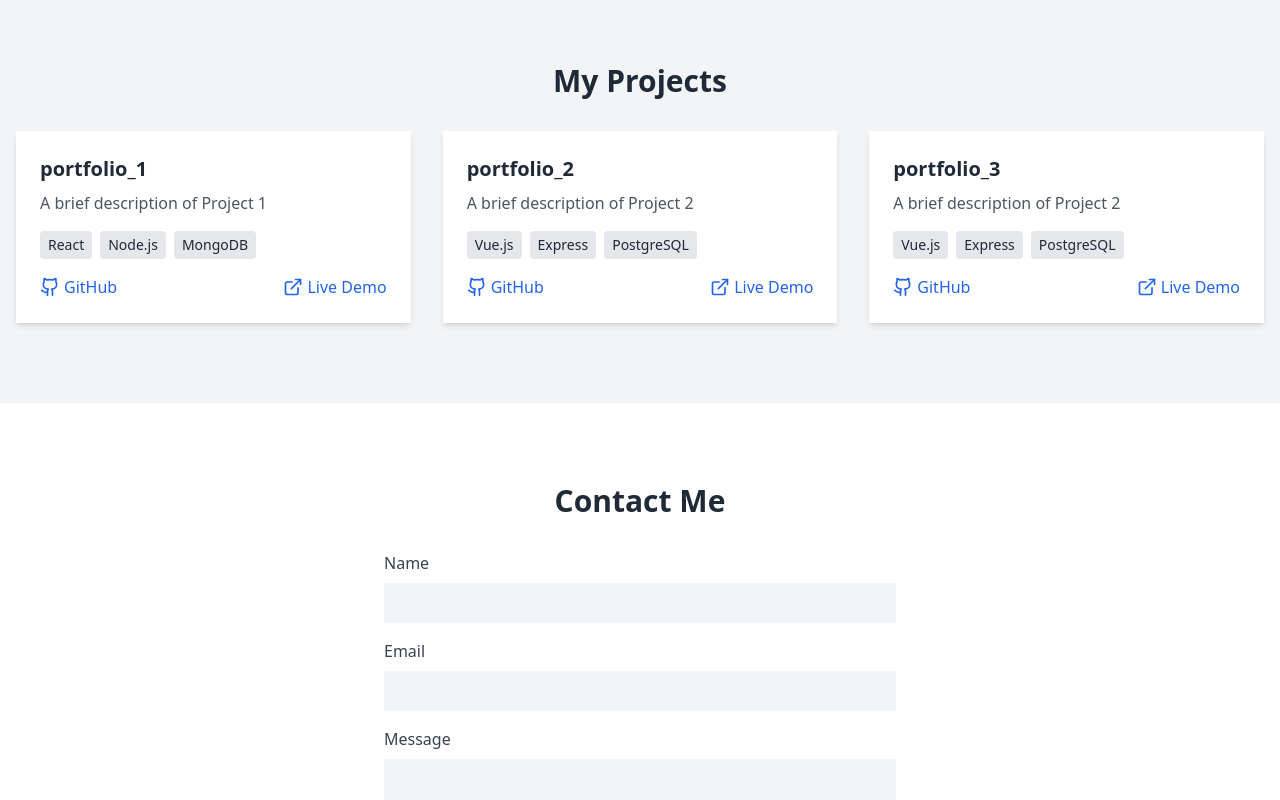
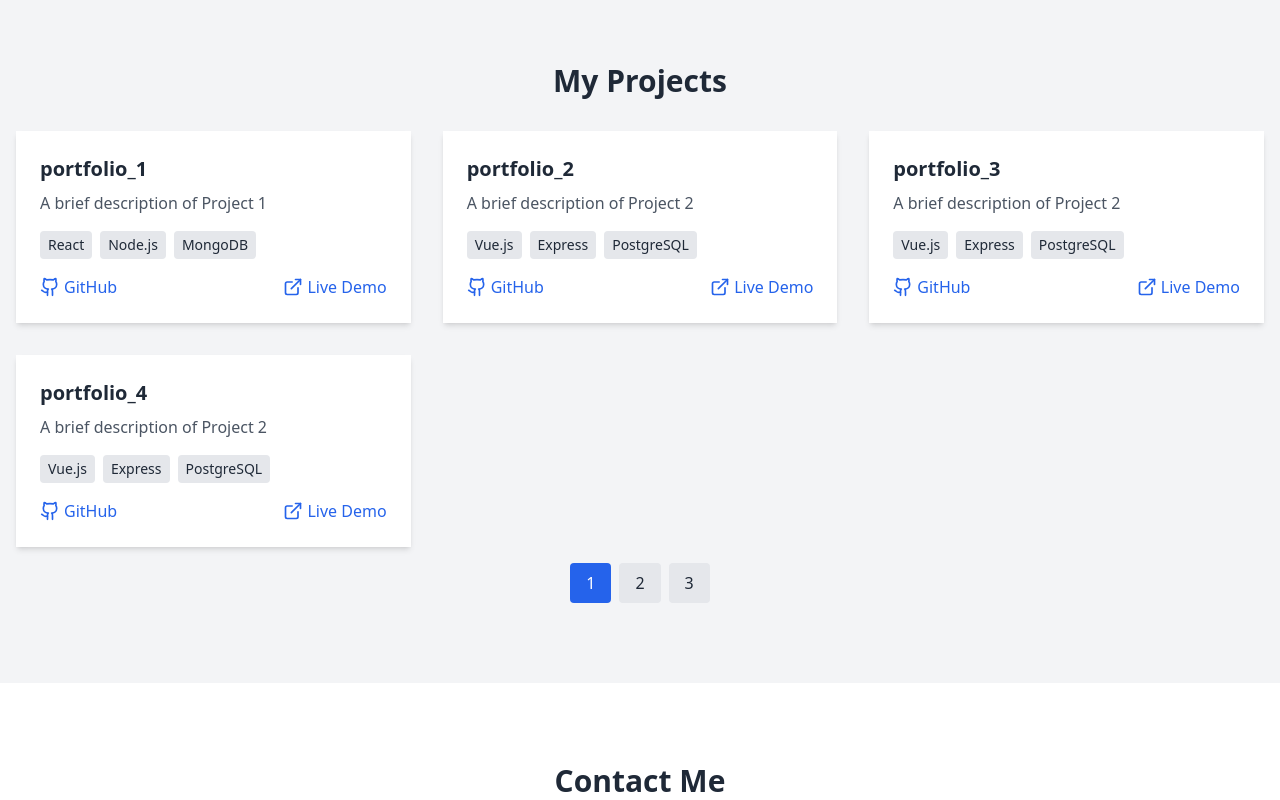
Before and after one commit to masahiro8218/next-portfolio, a Next.js app: page / in a window 1280 px wide. Shown: the part 1920-2720 px from the top of the page. Built offline with nearby package versions, Linux system fonts and the light colour scheme; a web font is replaced by a local one.

Commit message:
Projects.tsx ページネーション追加

```diff
--- a/components/Projects.tsx
+++ b/components/Projects.tsx
@@ -1,7 +1,8 @@
-'use client'
+'use client';
 
-import { motion } from 'framer-motion'
-import { ExternalLink, Github } from 'lucide-react'
+import { motion } from 'framer-motion';
+import { ExternalLink, Github } from 'lucide-react';
+import { useState } from 'react';
 
 const projects = [
   {
@@ -9,75 +10,135 @@ const projects = [
     description: 'A brief description of Project 1',
     technologies: ['React', 'Node.js', 'MongoDB'],
     github: 'https://github.com/yourusername/project1',
-    live: 'https://project1.com'
+    live: 'https://project1.com',
   },
   {
     title: 'portfolio_2',
     description: 'A brief description of Project 2',
     technologies: ['Vue.js', 'Express', 'PostgreSQL'],
     github: 'https://github.com/yourusername/project2',
-    live: 'https://project2.com'
+    live: 'https://project2.com',
   },
   {
     title: 'portfolio_3',
     description: 'A brief description of Project 2',
     technologies: ['Vue.js', 'Express', 'PostgreSQL'],
     github: 'https://github.com/yourusername/project2',
-    live: 'https://project2.com'
+    live: 'https://project2.com',
+  },
+  {
+    title: 'portfolio_4',
+    description: 'A brief description of Project 2',
+    technologies: ['Vue.js', 'Express', 'PostgreSQL'],
+    github: 'https://github.com/yourusername/project2',
+    live: 'https://project2.com',
+  },
+  {
+    title: 'portfolio_5',
+    description: 'A brief description of Project 2',
+    technologies: ['Vue.js', 'Express', 'PostgreSQL'],
+    github: 'https://github.com/yourusername/project2',
+    live: 'https://project2.com',
+  },
+  {
+    title: 'portfolio_6',
+    description: 'A brief description of Project 2',
+    technologies: ['Vue.js', 'Express', 'PostgreSQL'],
+    github: 'https://github.com/yourusername/project2',
+    live: 'https://project2.com',
+  },
+  {
+    title: 'portfolio_7',
+    description: 'A brief description of Project 2',
+    technologies: ['Vue.js', 'Express', 'PostgreSQL'],
+    github: 'https://github.com/yourusername/project2',
+    live: 'https://project2.com',
+  },
+  {
+    title: 'portfolio_8',
+    description: 'A brief description of Project 2',
+    technologies: ['Vue.js', 'Express', 'PostgreSQL'],
+    github: 'https://github.com/yourusername/project2',
+    live: 'https://project2.com',
+  },
+  {
+    title: 'portfolio_9',
+    description: 'A brief description of Project 2',
+    technologies: ['Vue.js', 'Express', 'PostgreSQL'],
+    github: 'https://github.com/yourusername/project2',
+    live: 'https://project2.com',
   },
   // Add more projects as needed
-]
+];
 
 const Projects = () => {
+  const [currentPage, setCurrentPage] = useState(1);
+  const projectsPerPage = 4;
+
+  // ページごとのプロジェクトを取得
+  const indexOfLastProject = currentPage * projectsPerPage;
+  const indexOfFirstProject = indexOfLastProject - projectsPerPage;
+  const currentProjects = projects.slice(
+    indexOfFirstProject,
+    indexOfLastProject
+  );
+
+  const totalPages = Math.ceil(projects.length / projectsPerPage);
+
   return (
-    <section id="projects" className="py-20 bg-gray-100">
-      <div className="container mx-auto px-4">
+    <section id='projects' className='py-20 bg-gray-100'>
+      <div className='container mx-auto px-4'>
         <motion.h2
           initial={{ opacity: 0, y: 20 }}
           whileInView={{ opacity: 1, y: 0 }}
           viewport={{ once: true }}
           transition={{ duration: 0.5 }}
-          className="text-3xl font-bold text-center text-gray-800 mb-8"
+          className='text-3xl font-bold text-center text-gray-800 mb-8'
         >
           My Projects
         </motion.h2>
-        <div className="grid grid-cols-1 md:grid-cols-2 lg:grid-cols-3 gap-8">
-          {projects.map((project, index) => (
+        <div className='grid grid-cols-1 md:grid-cols-2 lg:grid-cols-3 gap-8'>
+          {currentProjects.map((project, index) => (
             <motion.div
               key={project.title}
               initial={{ opacity: 0, y: 20 }}
               whileInView={{ opacity: 1, y: 0 }}
               transition={{ duration: 0.5, delay: index * 0.1 }}
               viewport={{ once: true }}
-              className="bg-white rounded-lg shadow-md overflow-hidden"
+              className='bg-white rounded-lg shadow-md overflow-hidden'
             >
-              <div className="p-6">
-                <h3 className="text-xl font-semibold text-gray-800 mb-2">{project.title}</h3>
-                <p className="text-gray-600 mb-4">{project.description}</p>
-                <div className="flex flex-wrap gap-2 mb-4">
+              <div className='p-6'>
+                <h3 className='text-xl font-semibold text-gray-800 mb-2'>
+                  {project.title}
+                </h3>
+                <p className='text-gray-600 mb-4'>{project.description}</p>
+                <div className='flex flex-wrap gap-2 mb-4'>
                   {project.technologies.map((tech) => (
-                    <span key={tech} className="px-2 py-1 bg-gray-200 text-gray-800 rounded text-sm">
+                    <span
+                      key={tech}
+                      className='px-2 py-1 bg-gray-200 text-gray-800 rounded text-sm'
+                    >
                       {tech}
                     </span>
                   ))}
                 </div>
-                <div className="flex justify-between">
+                <div className='flex justify-between'>
                   <a
                     href={project.github}
-                    target="_blank"
-                    rel="noopener noreferrer"
-                    className="flex items-center text-blue-600 hover:text-blue-800"
+                    target='_blank'
+                    rel='noopener noreferrer'
+                    className='flex items-center text-blue-600 hover:text-blue-800'
                   >
-                    <Github className="w-5 h-5 mr-1" />
+                    <Github className='w-5 h-5 mr-1' />
                     GitHub
                   </a>
                   <a
                     href={project.live}
-                    target="_blank"
-                    rel="noopener noreferrer"
-                    className="flex items-center text-blue-600 hover:text-blue-800"
+                    target='_blank'
+                    rel='noopener noreferrer'
+                    className='flex items-center text-blue-600 hover:text-blue-800'
                   >
-                    <ExternalLink className="w-5 h-5 mr-1" />
+                    <ExternalLink className='w-5 h-5 mr-1' />
                     Live Demo
                   </a>
                 </div>
@@ -85,9 +146,24 @@ const Projects = () => {
             </motion.div>
           ))}
         </div>
+        <div className='flex justify-center mt-4'>
+          {Array.from({ length: totalPages }, (_, index) => (
+            <button
+              key={index + 1}
+              onClick={() => setCurrentPage(index + 1)}
+              className={`mx-1 px-4 py-2 rounded ${
+                currentPage === index + 1
+                  ? 'bg-blue-600 text-white'
+                  : 'bg-gray-200 text-gray-800'
+              }`}
+            >
+              {index + 1}
+            </button>
+          ))}
+        </div>
       </div>
     </section>
-  )
-}
+  );
+};
 
-export default Projects
+export default Projects;
```
